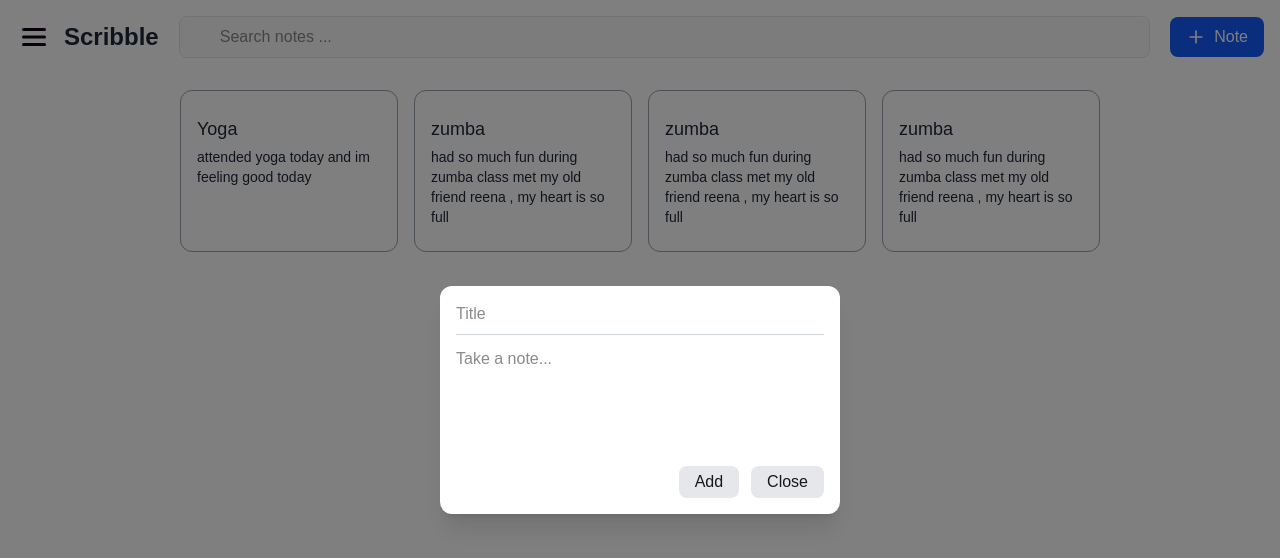
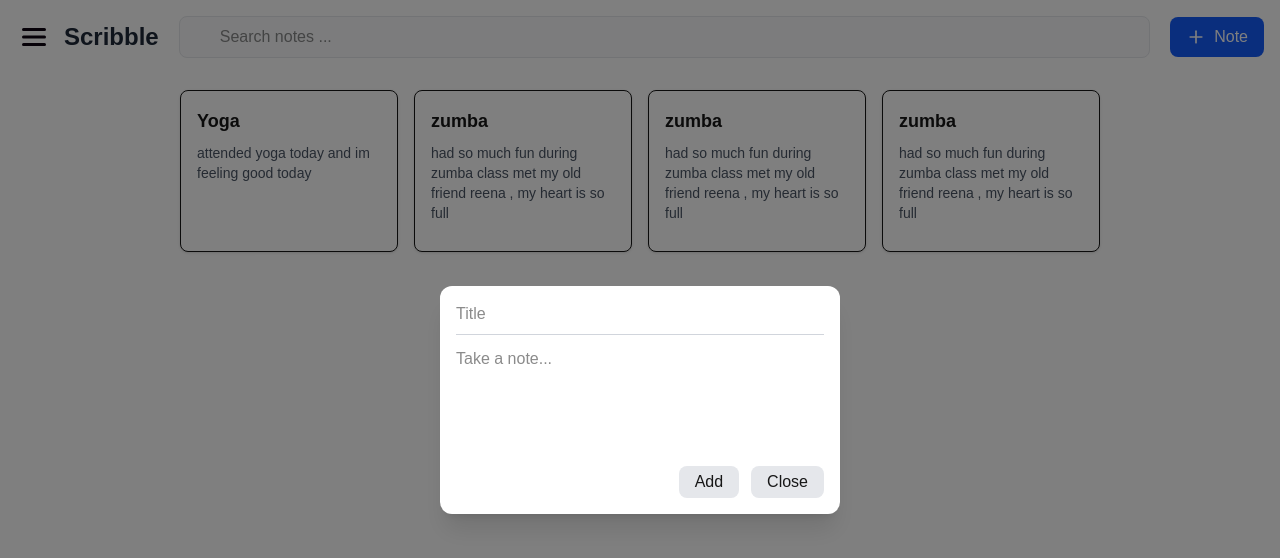
Before and after one commit to shahama5/scribble, a Next.js app: page / in a window 1280 px wide. Both pictures are taken after a click on the button "Note". Shown: the top 558 px of the page. Built offline with nearby package versions, Linux system fonts and the light colour scheme.

Commit message:
Backend Setup

```diff
--- a/app/_layout/Header.tsx
+++ b/app/_layout/Header.tsx
@@ -3,8 +3,36 @@ import React, { useState } from "react";
 import MenuIcon from "../components/menuIcon";
 import { Plus } from "lucide-react";
 
-const Header = () => {
+const Header = ({
+  onAddNote = () => {},
+  onSearchResult = () => {},
+  allCards = []
+}: any) => {
+
   const [isOpen, setIsOpen] = useState(false);
+  const [title, setTitle] = useState("");
+  const [description, setDescription] = useState("");
+
+  const handleSearch = (text: string) => {
+    const search = text.toLowerCase();
+
+    const filtered = allCards.filter((card: any) =>
+      card.title.toLowerCase().includes(search) ||
+      card.description.toLowerCase().includes(search) ||
+      card.tags.some((tag: string) => tag.toLowerCase().includes(search))
+    );
+
+    onSearchResult(filtered);
+  };
+
+  const handleAdd = () => {
+    if (title.trim() || description.trim()) {
+      onAddNote({ title, description, tags: [] });
+      setTitle("");
+      setDescription("");
+      setIsOpen(false);
+    }
+  };
 
   return (
     <div>
@@ -17,10 +45,10 @@ const Header = () => {
         <input
           type="text"
           placeholder="Search notes ..."
+          onChange={(e) => handleSearch(e.target.value)}
           className="w-full pr-4 bg-gray-50 border pl-10 border-gray-200 rounded-lg py-2"
         />
 
-        {/* Button */}
         <button
           onClick={() => setIsOpen(true)}
           className="flex items-center gap-2 px-4 py-2 bg-blue-600 text-white rounded-lg hover:bg-blue-700 transition-colors"
@@ -30,33 +58,28 @@ const Header = () => {
         </button>
       </div>
 
-      {/* Modal */}
       {isOpen && (
         <>
-          {/* BACKDROP */}
-          <div
-            className='fixed inset-0 bg-black/50'
-            onClick={() => setIsOpen(false)}
-          ></div>
-          {/* MODAL BOX */}
+          <div className="fixed inset-0 bg-black/50" onClick={() => setIsOpen(false)}></div>
+
           <div className='fixed top-1/2 left-1/2 w-[400px] -translate-x-1/2 -translate-y-1/2 bg-white rounded-xl shadow-xl p-4 z-50'>
-
             <input
               type='text'
               placeholder='Title'
+              value={title}
+              onChange={(e) => setTitle(e.target.value)}
               className='w-full border-b border-gray-300 outline-none pb-2 mb-3'
             />
             <textarea
               placeholder='Take a note...'
+              value={description}
+              onChange={(e) => setDescription(e.target.value)}
               className='w-full outline-none resize-none'
               rows={4}
             ></textarea>
             <div className='flex justify-end gap-3 mt-4'>
-              <button className="px-4 py-1 rounded-lg bg-gray-200">Add</button>
-              <button
-                className='px-4 py-1 rounded-lg bg-gray-200'
-                onClick={() => setIsOpen(false)}
-              >
+              <button onClick={handleAdd} className="px-4 py-1 rounded-lg bg-gray-200">Add</button>
+              <button className='px-4 py-1 rounded-lg bg-gray-200' onClick={() => setIsOpen(false)}>
                 Close
               </button>
             </div>
--- a/app/_page/mainPage.tsx
+++ b/app/_page/mainPage.tsx
@@ -1,42 +1,42 @@
+"use client";
+import React, { useState } from "react";
+import Card from "../components/card";
+import ModalEdit from "../components/modalEdit";
+import AddTag from "../components/AddTag";
+import Header from "../_layout/Header";
 
-import React from 'react'
-import Card from '../components/card'
-
-
-const cardStaticData =[
-    { title:"Yoga",
-        description:"attended yoga today and im feeling good today"
-
-    },
-    {
-        title:"zumba",
-        description:"had so much fun during zumba class met my old friend reena , my heart is so full "
-    },
-    {
-        title:"zumba",
-        description:"had so much fun during zumba class met my old friend reena , my heart is so full "
-    },
-    {
-        title:"zumba",
-        description:"had so much fun during zumba class met my old friend reena , my heart is so full "
-    }
-]
+const cardStaticData = [
+  { title: "Yoga", description: "attended yoga today and im feeling good today", tags: [] },
+  { title: "zumba", description: "had so much fun during zumba class met my old friend reena , my heart is so full ", tags: [] },
+  { title: "zumba", description: "had so much fun during zumba class met my old friend reena , my heart is so full ", tags: [] },
+  { title: "zumba", description: "had so much fun during zumba class met my old friend reena , my heart is so full ", tags: [] },
+];
 
 const MainPage = () => {
+  const [cards, setCards] = useState(cardStaticData);
+  const [filtered, setFiltered] = useState(cardStaticData);
+
+  const addNewNote = (note: any) => {
+    const updated = [note, ...cards];
+    setCards(updated);
+    setFiltered(updated);
+  };
+
   return (
+    <div>
+      <Header
+        allCards={cards}
+        onAddNote={addNewNote}
+        onSearchResult={setFiltered}
+      />
 
-  <div>
+      <div className="grid grid-cols-4 gap-4 p-4 px-45">
+        {filtered.map((item, index) => (
+          <Card key={index} {...item} />
+        ))}
+      </div>
+    </div>
+  );
+};
 
-        <div className='grid grid-cols-4 gap-4 p-4 px-45 '>
-         {cardStaticData.map((item,index)=>(
-        <Card key={index}
-        title={item.title}
-        description={item.description}
-        />
-         ))}
-        </div>
-  </div>
-  )
-}
-
-export default MainPage
+export default MainPage;
--- /dev/null
+++ b/app/components/AddTag.tsx
@@ -0,0 +1,17 @@
+import React, { useState } from 'react'
+
+const AddTag = ({ onAdd, onCancel }: any) => {
+  const [tag, setTag] = useState("")
+
+  return (
+    <div className="mb-4">
+      <input type="text" value={tag} onChange={(e) => setTag(e.target.value)} onKeyPress={(e) => e.key === 'Enter' && onAdd(tag)} placeholder="Enter tag" className="w-full border p-2 rounded mb-2" autoFocus />
+      <div className="flex gap-2">
+        <button onClick={() => onAdd(tag)} className="px-3 py-1 bg-gray-300 text-black rounded text-sm">Add</button>
+        <button onClick={onCancel} className="px-3 py-1 bg-gray-300 rounded text-sm">Cancel</button>
+      </div>
+    </div>
+  )
+}
+
+export default AddTag
--- a/app/components/card.tsx
+++ b/app/components/card.tsx
@@ -1,17 +1,25 @@
 import React from 'react'
-type props = {
-    title:string,
-    description:string
+
+type Props = {
+  title: string
+  description: string
+  tags: string[]
 }
 
-const card = ({title,description}:props) => {
+const Card = ({ title, description, tags }: Props) => {
   return (
-    <div className='w-auto  rounded-xl py-6 px-4 bg-white border border-gray-400 '>
-      <h1 className='font-normal text-lg mb-1 text-gray-800'>{title}</h1>
-      <h1 className='text-sm text-gray-800'>{description}</h1>
-
+    <div className="border rounded-lg p-4 shadow hover:shadow-lg transition-shadow bg-white">
+      <h3 className="text-lg font-bold mb-2">{title}</h3>
+      <p className="text-gray-600 text-sm mb-3">{description}</p>
+      <div className="flex flex-wrap gap-2">
+        {tags?.map((tag, i) => (
+          <span key={i} className="text-xs bg-gray-200 px-2 py-1 rounded-full text-gray-700">
+            {tag}
+          </span>
+        ))}
+      </div>
     </div>
   )
 }
 
-export default card
+export default Card
--- /dev/null
+++ b/app/components/modalEdit.tsx
@@ -0,0 +1,16 @@
+import React from 'react'
+
+const modalEdit = ({ selectedCard, onRemoveTag }: any) => {
+  return (
+    <div className="flex flex-wrap gap-2 mb-4">
+      {selectedCard?.tags?.map((tag: string, i: number) => (
+        <span key={i} className="text-xs bg-gray-200 px-2 py-1 rounded-full text-gray-700 flex items-center gap-1">
+          {tag}
+          <button onClick={() => onRemoveTag(tag)} className="ml-1 text-gray-500 hover:text-gray-700">×</button>
+        </span>
+      ))}
+    </div>
+  )
+}
+
+export default modalEdit
--- a/app/layout.tsx
+++ b/app/layout.tsx
@@ -28,7 +28,7 @@ export default function RootLayout({
       <body
         className={`${geistSans.variable} ${geistMono.variable} antialiased`}
       >
-        <Header/>
+
         {children}
       </body>
     </html>
```
Also changed, not shown: package.json (+12 -1 lines), app/components/addNote.tsx (deleted), 1 other file (tests, documents, lock files or other folders).
